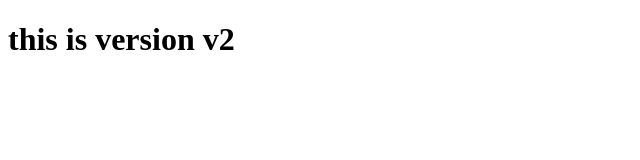
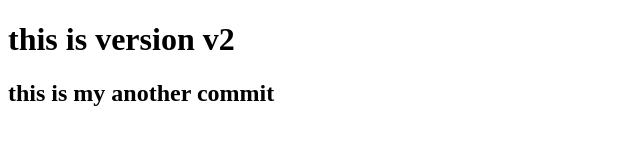
Before and after one commit to Basant1Saini/git-repo, a plain HTML site: page index.html in a window 1280 px wide. Shown: the whole page, without its empty margins (0-640 px from the left). Drawn offline with Linux system fonts and the light colour scheme.

Commit message:
this is my another v1

```diff
--- a/index.html
+++ b/index.html
@@ -7,5 +7,6 @@
 </head>
 <body>
     <h1>this is version v2</h1>
+    <h2>this is my another commit</h2>
 </body>
 </html>
```
